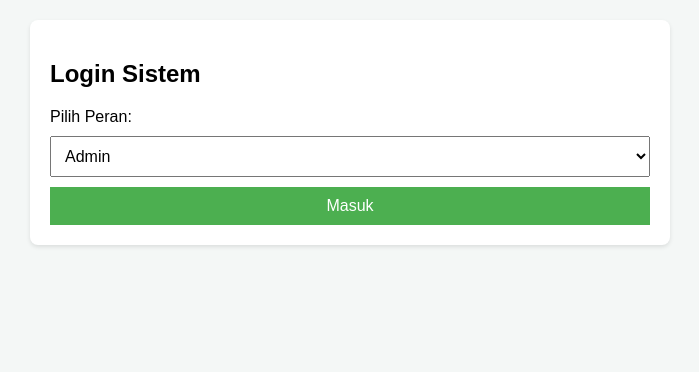
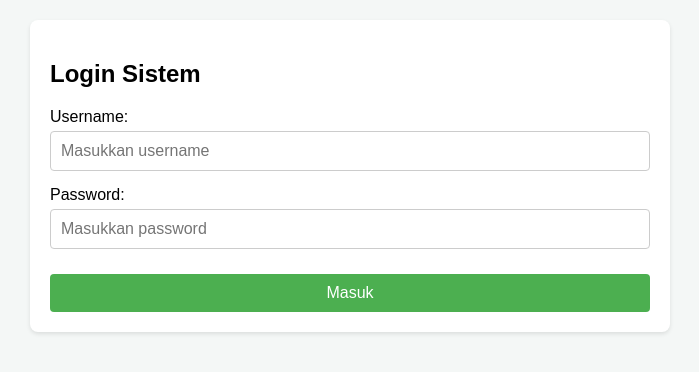
Before and after one commit to awbptejakula-collab/bendahara, a plain HTML site: page index.html in a window 1280 px wide. Shown: the whole page, without its empty margins (290-989 px from the left). Drawn offline with Linux system fonts and the light colour scheme.

Commit message:
Update index.html

```diff
--- a/index.html
+++ b/index.html
@@ -11,8 +11,21 @@
         table { width: 100%; border-collapse: collapse; margin-top: 15px; }
         th, td { border: 1px solid #ddd; padding: 8px; text-align: left; }
         th { background-color: #4CAF50; color: white; }
-        button, select { padding: 10px; margin-top: 10px; width: 100%; font-size: 16px; }
-        .btn-primary { background-color: #4CAF50; color: white; border: none; cursor: pointer; }
+        button { padding: 10px; margin-top: 10px; width: 100%; font-size: 16px; cursor: pointer; border-radius: 4px; }
+        .btn-primary { background-color: #4CAF50; color: white; border: none; }
+
+        /* Tambahan CSS untuk Form Input */
+        input[type="text"], input[type="password"] {
+            width: 100%;
+            padding: 10px;
+            margin-top: 5px;
+            margin-bottom: 15px;
+            border: 1px solid #ccc;
+            border-radius: 4px;
+            box-sizing: border-box; /* Agar form tidak melebar keluar kotak */
+            font-size: 16px;
+        }
+        .error-text { color: red; margin-bottom: 10px; font-size: 14px; font-weight: bold; text-align: center; }
     </style>
 </head>
 <body>
@@ -20,13 +33,15 @@
 <div class="container">
     <div id="login-screen">
         <h2>Login Sistem</h2>
-        <label>Pilih Peran:</label>
-        <select id="role-select">
-            <option value="Admin">Admin</option>
-            <option value="Bendahara 1">Bendahara 1</option>
-            <option value="Bendahara 2">Bendahara 2</option>
-        </select>
-        <button class="btn-primary" onclick="login()">Masuk</button>
+        <div id="login-error" class="hidden error-text">Username atau password salah!</div>
+
+        <label>Username:</label>
+        <input type="text" id="input-username" placeholder="Masukkan username">
+
+        <label>Password:</label>
+        <input type="password" id="input-password" placeholder="Masukkan password">
+
+        <button class="btn-primary" onclick="prosesLogin()">Masuk</button>
     </div>
 
     <div id="dashboard-screen" class="hidden">
```
